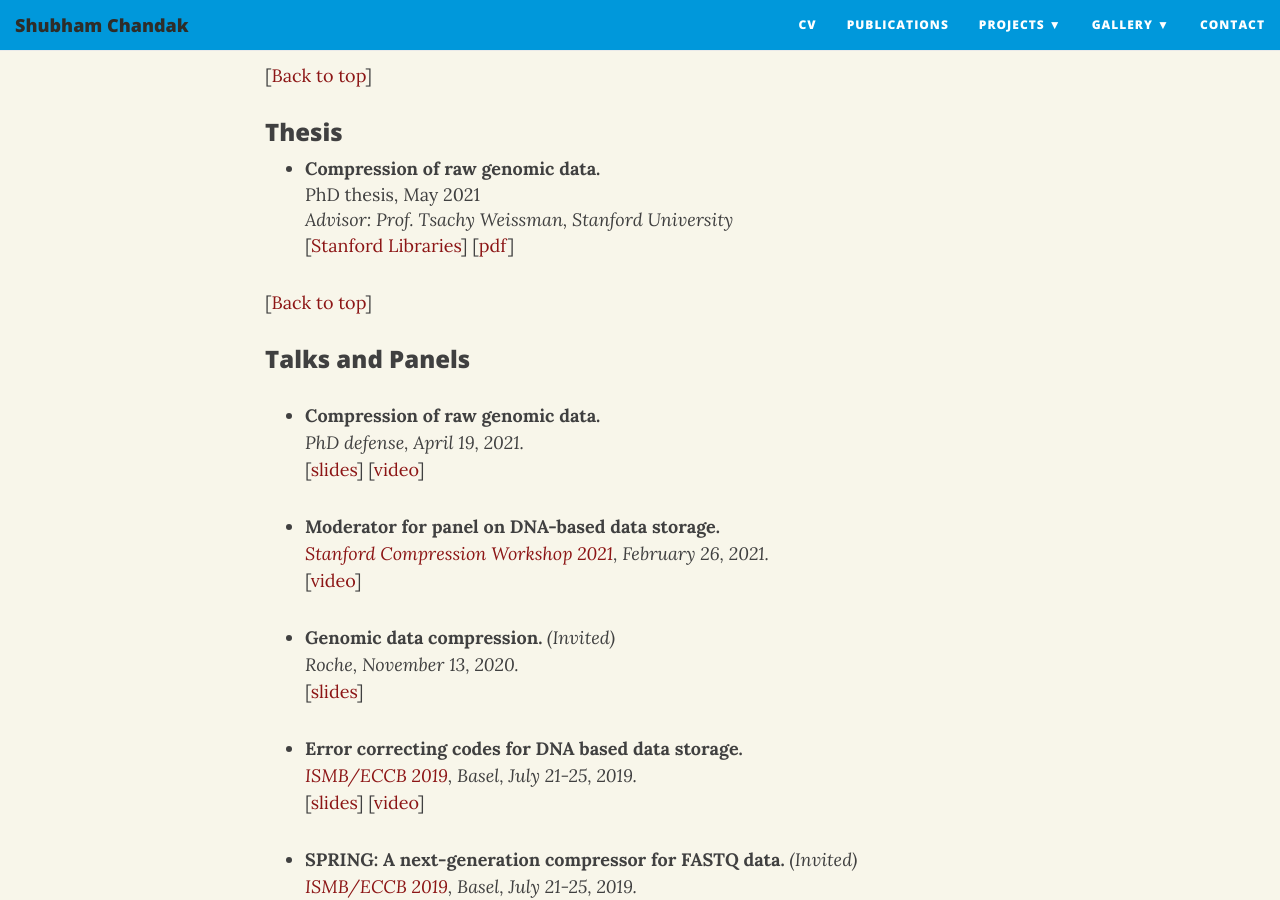
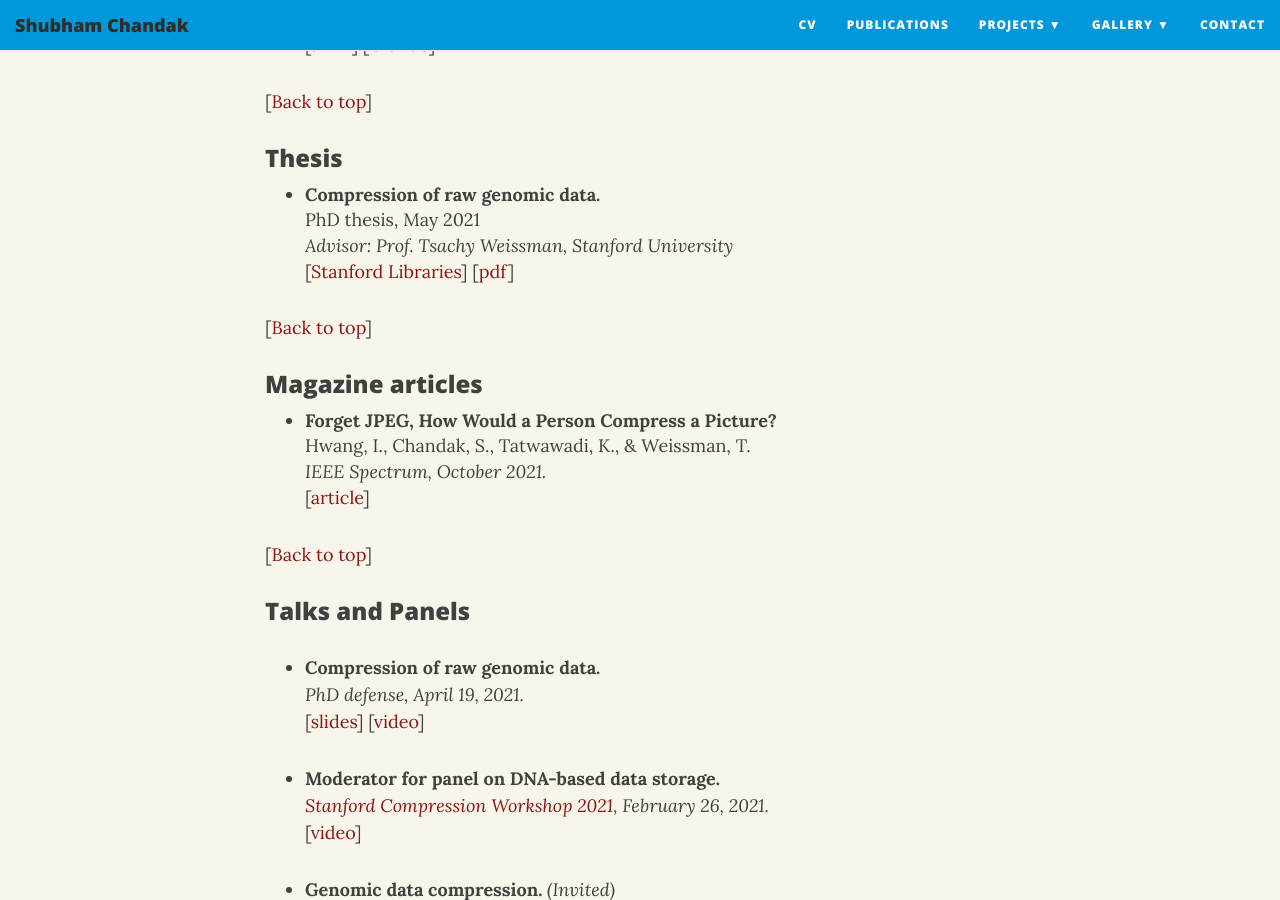
Before and after one commit to shubhamchandak94/shubhamchandak94.github.io, a Jekyll site: the page built from publications.md, in a window 1280 px wide and 900 px high, scrolled down 4851 px. Built offline with Jekyll 4.4.1, drawn with Linux system fonts in a browser that asks for light colours; nearby versions of some CDN libraries.

Commit message:
add pic, update spectrum article

```diff
--- a/publications.md
+++ b/publications.md
@@ -8,6 +8,7 @@ _**Google Scholar page [HERE](https://scholar.google.com/citations?hl=en&user=t1
 - [Patents](#patents)
 - [Preprints](#preprints)
 - [Thesis](#thesis)
+- [Magazine articles](#magazine)
 - [Talks and Panels](#talks)
 - [Posters](#posters)<a id="journal"></a>
 
@@ -151,6 +152,14 @@ _**Google Scholar page [HERE](https://scholar.google.com/citations?hl=en&user=t1
   _Advisor: Prof. Tsachy Weissman, Stanford University_
   [[Stanford Libraries](https://purl.stanford.edu/yx427br7566)] [[pdf](reports/Compression of raw genomic data-Shubham Chandak-28May2021-augmented.pdf)]
 
+<a id="magazine"></a>[[Back to top](#top_anchor_)]
+
+### Magazine articles
+- **Forget JPEG, How Would a Person Compress a Picture?**
+  Hwang, I., Chandak, S., Tatwawadi, K., & Weissman, T.
+  _IEEE Spectrum, October 2021._
+  [[article](https://spectrum.ieee.org/forget-jpeg-how-would-a-person-compress-a-picture)]
+
 <a id="talks"></a>[[Back to top](#top_anchor_)]
 
 ### Talks and Panels
```
Also changed, not shown: photos.md (+2 -0 lines), Gemfile.lock, 2 other files.
